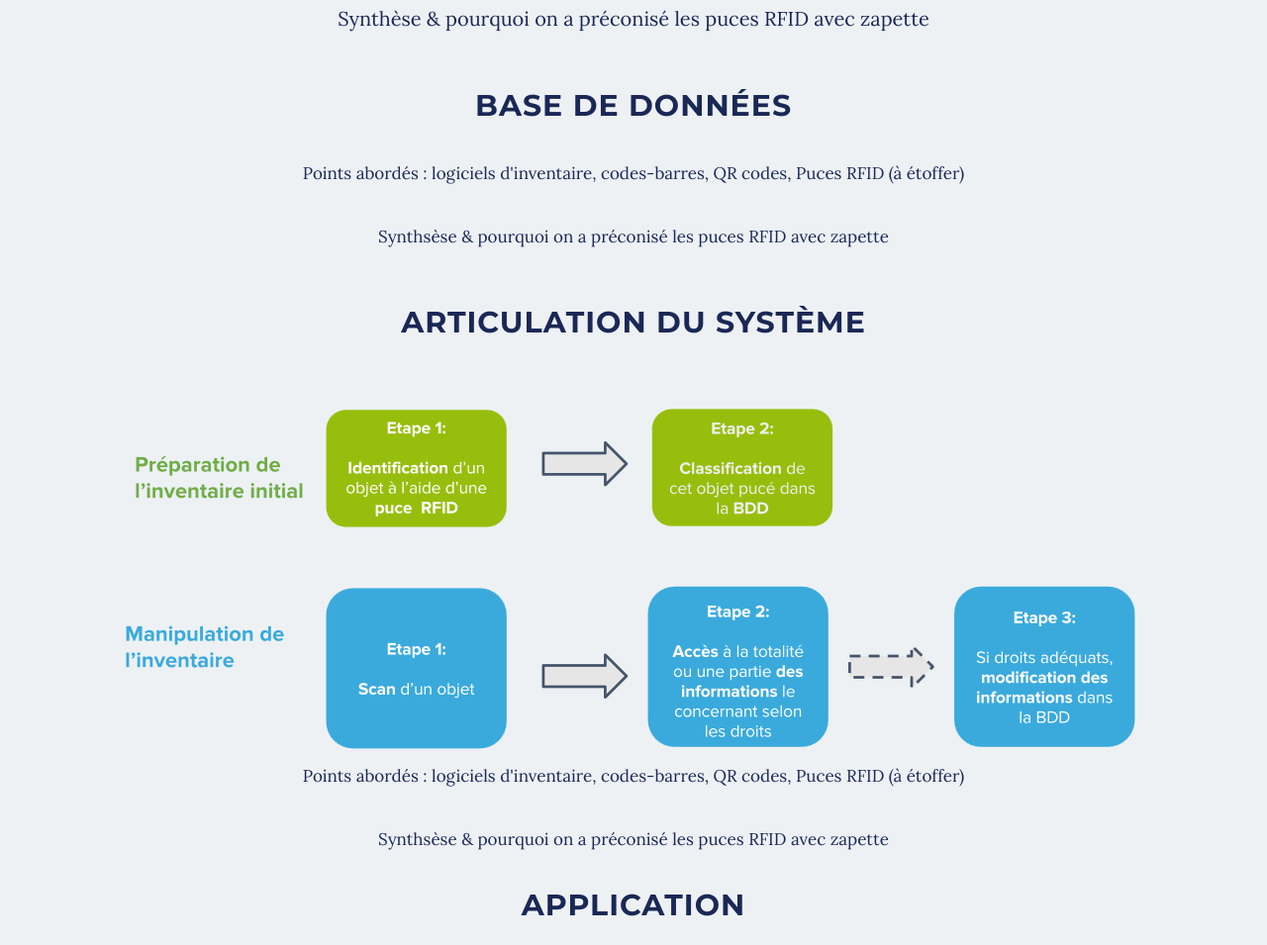
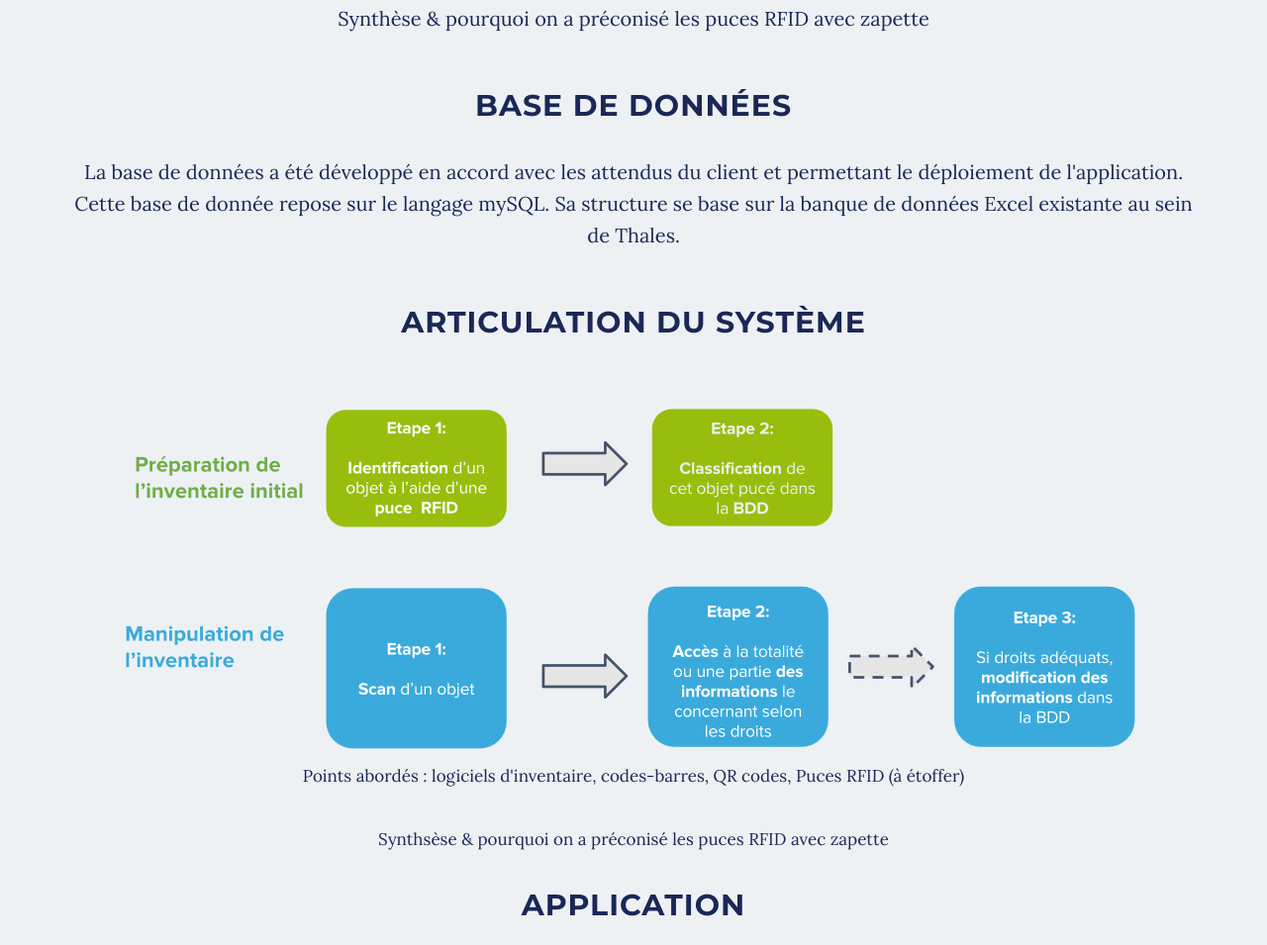
Before and after one commit to sdmarmon/SiteTransdi, a website: page solution.html in a window 1280 px wide. Shown: the part 2060-3015 px from the top of the page at 99% size. Drawn offline with nearby package versions, Linux system fonts and the light colour scheme; some packages are replaced by stand-ins of ours.

Commit message:
Modif BDD Signed-off-by: Gaetan Perrotte <gperrotte@ensc.fr>

```diff
--- a/solution.html
+++ b/solution.html
@@ -122,9 +122,9 @@
                     <p>Synthèse & pourquoi on a préconisé les puces RFID avec zapette</p>
                     <br>
                     <h2>Base de données</h2>
-                    <p><small>Points abordés : logiciels d'inventaire, codes-barres, QR codes, Puces RFID (à étoffer)<br><br>
-                    Synthsèse & pourquoi on a préconisé les puces RFID avec zapette</small></p>
-                    <br>
+                    <p>La base de données a été développé en accord avec les attendus du client et permettant le déploiement de l'application. Cette base de donnée repose sur
+                    le langage mySQL. Sa structure se base sur la banque de données Excel existante au sein de Thales.</p>
+                    <br/>
                     <h2>Articulation du système</h2>
                     <img src ='img/systeme.png' alt ='Schema utilisation'/>
                     <p><small>Points abordés : logiciels d'inventaire, codes-barres, QR codes, Puces RFID (à étoffer)<br><br>
```
Also changed, not shown: 1 other file.
